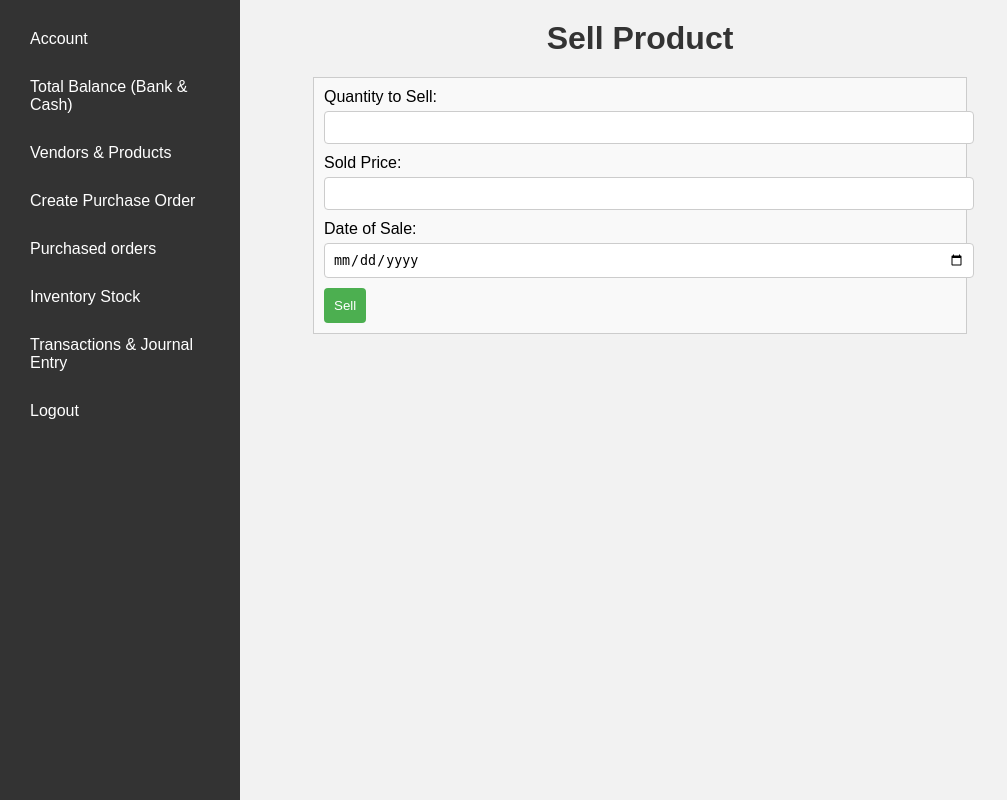
After one commit to BenIraa/FinancialTransactions, a PHP site: page /sell_product.php?id=1 in a window 1280 px wide. The commit adds this page. Shown: the whole page, without its empty margins (0-1007 px from the left). Run offline with PHP 8.4, Linux system fonts and the light colour scheme; tables that the repository leaves empty or names only in its code hold one stand-in row (values such as "Sample post").

Commit message:
adding sell features!!

```diff
--- /dev/null
+++ b/sell_product.php
@@ -0,0 +1,99 @@
+<!-- sell_product.php -->
+
+<?php
+// Retrieve the product ID from the URL parameter
+if (isset($_GET['id'])) {
+    $product_id = $_GET['id'];
+} else {
+    // Redirect back to the inventory stock page if product ID is not provided
+    header("Location: view_inventory_stock.php");
+    exit;
+}
+
+// Process the form submission
+if ($_SERVER['REQUEST_METHOD'] === 'POST') {
+    // Get the form data
+    $quantityToSell = (int)$_POST['quantity'];
+    $soldPrice = (float)$_POST['sold_price'];
+    $dateSold = $_POST['date'];
+
+    // Validation and selling process will be done here
+    // ...
+    // Insert the sale data into the product_sales table
+    // Update the remaining quantity in the completed_purchase_orders table
+    // ...
+}
+?>
+
+<!DOCTYPE html>
+<html>
+<head>
+    <title>Sell Product</title>
+    <!-- Your CSS styles here -->
+    <style>
+                body {
+            font-family: Arial, sans-serif;
+            background-color: #f2f2f2;
+        }
+
+        h1 {
+            text-align: center;
+            color: #333;
+            margin: 20px 0;
+        }
+
+        form {
+            width: 50%;
+            margin: 20px auto;
+            border: 1px solid #ccc;
+            padding: 10px;
+            background-color: #f9f9f9;
+        }
+
+        label {
+            display: block;
+            margin-bottom: 5px;
+        }
+
+        input {
+            width: 100%;
+            padding: 8px;
+            margin-bottom: 10px;
+            border: 1px solid #ccc;
+            border-radius: 4px;
+        }
+
+        button {
+            padding: 10px;
+            background-color: #4CAF50;
+            color: #fff;
+            border: none;
+            border-radius: 4px;
+            cursor: pointer;
+        }
+
+        button:hover {
+            background-color: #45a049;
+        }
+    </style>
+</head>
+<body>
+    <?php include 'sidebar.php'; ?>
+    <h1>Sell Product</h1>
+    <form method="post">
+        <!-- The form for selling product will be created here -->
+        <!-- Include product details here based on the $product_id -->
+
+        <label for="quantity">Quantity to Sell:</label>
+        <input type="number" name="quantity" required>
+
+        <label for="sold_price">Sold Price:</label>
+        <input type="number" name="sold_price" step="0.01" required>
+
+        <label for="date">Date of Sale:</label>
+        <input type="date" name="date" required>
+
+        <button type="submit">Sell</button>
+    </form>
+</body>
+</html>
--- a/sidebarstyle.css
+++ b/sidebarstyle.css
@@ -1,5 +1,6 @@
 /* CSS for the sidebar */
 .sidebar {
+    font-family: 'Nunito', sans-serif;
     width: 200px;
     height: 100%;
     background-color: #333;
--- a/transactions.php
+++ b/transactions.php
@@ -206,7 +206,7 @@ $result_accounts = mysqli_query($connection, $sql_fetch_accounts);
             <th>Transaction Type</th>
             <th>Debited Account</th>
             <th>Credit Account</th>
-            <th>Account</th>
+            <th>Amount</th>
 
         </tr>
         <?php
```
Also changed, not shown: view_inventory_stock.php (+23 -3 lines), view_purchase_orders.php (+18 -2 lines).
